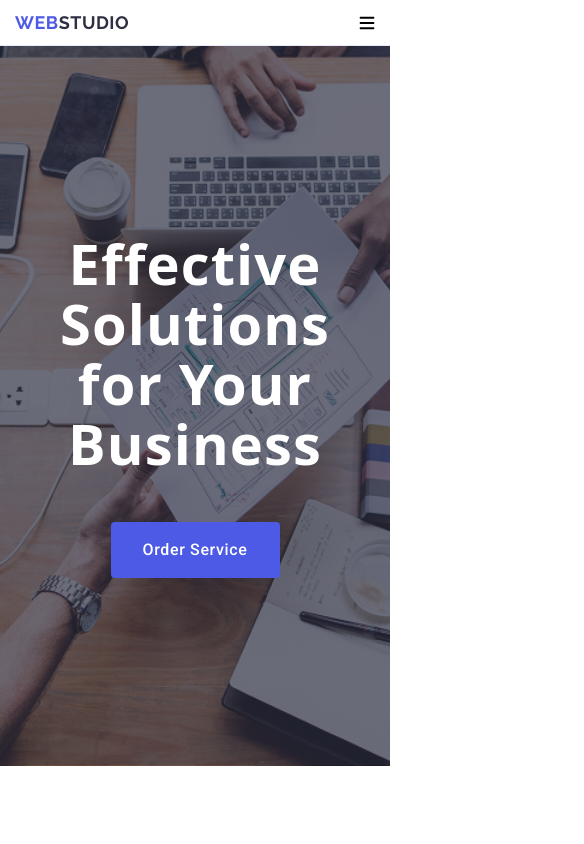
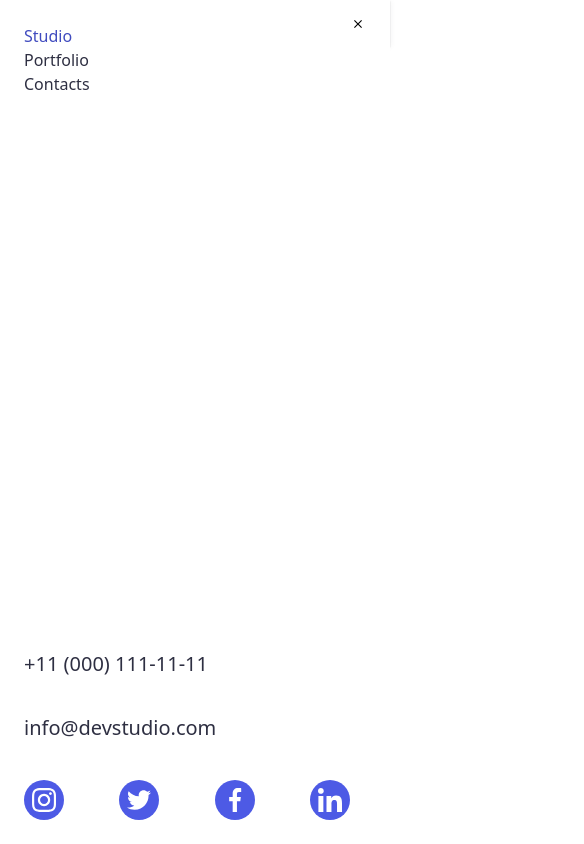
Before and after one commit to eriktank74-hub/homework6, a plain HTML site: page index.html in a window 390 px wide. Shown: the top 844 px of the page, 584 px wide, since content can reach past the window. Drawn offline with nearby package versions, Linux system fonts and the light colour scheme.

Commit message:
homework6

```diff
--- /dev/null
+++ b/css/menu.js
@@ -0,0 +1 @@
+let = document.getElementById("divider");
--- a/css/style.css
+++ b/css/style.css
@@ -28,8 +28,17 @@ img {
     display: block;
 }
 
+@media screen and (max-width: 767px) {
+    body {
+        font-family: "Roboto", sans-serif;
+        color: #434455;
+        background-color: #FFFFFF;
+    }
+
+}
+
 .container {
-    width: 1130px;
+    width: 1158px;
     padding: 0 15px;
     margin-left: auto;
     margin-right: auto;
@@ -41,16 +50,16 @@ img {
     width: 1130px;
 }
 
-@media screen and (max-width: 1158px) {
+@media screen and (max-width: 1157px) {
     .container {
-        width: 768px;
+        width: 767px;
     }
     .container-narrow {
-        width: 768px;
+        width: 767px;
     }
 }
 
-@media screen and (max-width: 768px) {
+@media screen and (max-width: 767px) {
     .container {
         width: 100%;
     }
@@ -75,7 +84,7 @@ img {
     margin-right: auto;
 }
 
-@media screen and (max-width: 768px) {
+@media screen and (max-width: 767px) {
     .header-navigation {
         width: 100%;
         margin-right: initial;
@@ -89,7 +98,7 @@ img {
     justify-content: space-between;
 }
 
-@media screen and (max-width: 1158px) {
+@media screen and (max-width: 1157px) {
     .container-header {
         width: 100%;
     }
@@ -118,12 +127,24 @@ img {
     cursor: pointer;
 }
 
-@media screen and (max-width: 768px) {
+@media screen and (max-width: 767px) {
+    .header-menu-divider {
+
+
+
+         background: #f1f1f1;
+
+    }
+
+}
+
+@media screen and (max-width: 767px) {
     .header-menu-icon {
        display: block;
     }
 
 }
+
 
 .header-title-main {
     font-weight: 700;
@@ -140,6 +161,16 @@ img {
 
 }
 
+@media screen and (max-width: 767px) {
+    .header-title-main {
+        font-weight: 216;
+        font-size: 36px;
+        line-height: 40px;
+        margin-bottom: 32px;
+    }
+
+}
+
 .header-menu-list {
     letter-spacing: 0.02em;
     color: #404bbf;
@@ -147,7 +178,7 @@ img {
     gap: 40px;
 }
 
-@media screen and (max-width: 768px) {
+@media screen and (max-width: 767px) {
     .header-menu-list {
        display: none;
     }
@@ -202,7 +233,7 @@ img {
     align-items: center;
 }
 
-@media screen and (max-width: 768px) {
+@media screen and (max-width: 767px) {
     .header-contacts {
        display: none;
     }
@@ -239,7 +270,7 @@ img {
     color: #404bbf;
 }
 
-@media screen and (max-width: 1158px) {
+@media screen and (max-width: 1157px) {
     .header-contacts-list {
         flex-direction: column;
         gap: 8px;
@@ -290,6 +321,8 @@ img {
 
 .img-people {
     display: block;
+    max-width: 100%;
+    height: auto;
     margin: 0 auto;
     box-shadow: 0px 1px 6px rgba(46, 47, 66, 0.08), 0px 1px 1px rgba(46, 47, 66, 0.16), 0px 2px 1px rgba(46, 47, 66, 0.08);
 
@@ -311,7 +344,7 @@ img {
 
 }
 
-@media screen and (max-width: 1158px) {
+@media screen and (max-width: 1157px) {
     .container-icon {
         display: none;
     }
@@ -360,7 +393,7 @@ img {
     margin-bottom: 8px;
 }
 
-@media screen and (max-width: 1158px) {
+@media screen and (max-width: 1157px) {
     .features-subtitle {
         font-size: 36px;
         line-height: 40px;
@@ -369,11 +402,17 @@ img {
 
 }
 
-@media screen and (max-width: 768px) {
+@media screen and (max-width: 767px) {
     .features-subtitle {
         text-align: center;
+        /* padding-top: 96px; */
     }
 
+}
+
+.img-wrapper-container-people {
+    padding-bottom: 32px;
+    padding-top: 32px;
 }
 
 .team-social-icons {
@@ -400,7 +439,7 @@ img {
     display: flex;
     align-items: center;
     justify-content: center;
-    transition: background-color 250ms cubic-bezier(0.4, 0, 0.2, 1);;
+    transition: background-color 250ms cubic-bezier(0.4, 0, 0.2, 1);
 }
 
 .team-social-icons-link:hover {
@@ -412,16 +451,19 @@ img {
 }
 
 .img-service {
-    display: flex;
-    flex-wrap: wrap;
-    margin-bottom: 34px;
     width: calc(100% - 4px) /6;
+    max-width: 100%;
+    height: auto;
+    display: block;
 }
 
-@media screen and (max-width: 768px) {
+@media screen and (max-width: 767px) {
     .img-service {
-        width: 100%;
+
         justify-content: center;
+        max-width: 100%;
+        height: auto;
+        display: block;
 
     }
 
@@ -448,7 +490,7 @@ img {
     gap: 24px;
 }
 
-@media screen and (max-width: 768px) {
+@media screen and (max-width: 767px) {
     .features-list {
         justify-content: center;
         gap: 72px;
@@ -460,7 +502,7 @@ img {
     width: calc((100% - 72px) / 4);
 }
 
-@media screen and (max-width: 1158px) {
+@media screen and (max-width: 1157px) {
     .features-item {
         width: 356px;
     }
@@ -473,12 +515,11 @@ img {
     /*      ---------SERVICES----------       */
 .team-item {
     background-color: #FFFFFF;
-    padding: 32px 0;
     border-radius: 0px 0px 4px 4px;
     box-shadow: 0px 1px 6px rgba(46, 47, 66, 0.08), 0px 1px 1px rgba(46, 47, 66, 0.16), 0px 2px 1px rgba(46, 47, 66, 0.08); ;
 }
 
-@media screen and (max-width: 1158px) {
+@media screen and (max-width: 1157px) {
     .team-item {
         margin: 0 100%;
     }
@@ -492,18 +533,17 @@ img {
 
 }
 
-@media screen and (max-width: 1158px) {
+@media screen and (max-width: 1157px) {
     .team-list {
         justify-content: center;
         flex-wrap: wrap;
     }
     .team-item {
-        padding: 0;
     }
 
 }
 
-@media screen and (max-width: 768px) {
+@media screen and (max-width: 767px) {
     .team-list {
         gap: 54px;
     }
@@ -511,7 +551,9 @@ img {
 }
 
 .img-wrapper-container {
-    padding: 32px 0;
+    max-width: 100%;
+    height: auto;
+    display: block;
 }
 .team-name-subtitle {
     font-weight: 500;
@@ -558,9 +600,9 @@ img {
     transition: box-shadow 250ms cubic-bezier(0.4, 0, 0.2, 1);
 }
 
-@media screen and (max-width: 1158px) {
+@media screen and (max-width: 1157px) {
     .service-item {
-        width: calc((100% - 96px) / 2);
+        width: calc((100% - 24px) / 2);
     }
     .service-list {
         justify-content: center;
@@ -568,9 +610,9 @@ img {
 
 }
 
-@media screen and (max-width: 768px) {
+@media screen and (max-width: 767px) {
     .service-item {
-        width: calc(100% - 96px);
+
     }
 
 }
@@ -593,7 +635,9 @@ img {
 .img-wrapper-container {
     overflow: hidden;
     position: relative;
-
+    max-width: 100%;
+    height: auto;
+    display: block;
 }
 
 .service-img-description {
@@ -672,9 +716,7 @@ img {
     color: #f4f4fd;
 }
 
-.footer-social-item {
-    color: #f4f4fd;
-}
+
 
 .container-footer {
     align-items: baseline;
@@ -682,17 +724,17 @@ img {
 
 }
 
-@media screen and (max-width: 1158px) {
+@media screen and (max-width: 1157px) {
     .container-footer {
         flex-wrap: wrap;
-        row-gap: 50px;
+        row-gap: 72px;
         justify-content: center;
-        padding: 0 90px;
+        width: 584px;
     }
 
 }
 
-@media screen and (max-width: 768px) {
+@media screen and (max-width: 767px) {
     .container-footer {
         flex-direction: column;
         align-items: center;
@@ -702,9 +744,10 @@ img {
 
 .footer-wrapper {
     align-items: center;
-    margin-right: 120px;
+    margin-right: 80px;
+
 }
-@media screen and (max-width: 1158px) {
+@media screen and (max-width: 1157px) {
     .footer-wrapper {
         flex-grow: 1;
         margin-right: 0;
@@ -716,11 +759,12 @@ img {
 
     .footer-form-wrapper {
         flex-grow: 2;
+
     }
 
 }
 
-@media screen and (max-width: 768px) {
+@media screen and (max-width: 767px) {
     .footer-wrapper {
         text-align: center;
     }
@@ -736,7 +780,7 @@ img {
     margin-bottom: 16px;
 }
 
-@media screen and (max-width: 768px) {
+@media screen and (max-width: 767px) {
     .footer-social-text {
         text-align: center;
     }
@@ -749,7 +793,7 @@ img {
 
 }
 
-@media screen and (max-width: 1158px) {
+@media screen and (max-width: 1157px) {
     .footer-social-list {
         gap: 0;
     }
@@ -760,6 +804,7 @@ img {
     width: 40px;
     height: 40px;
     margin-right: 16px;
+    color: #f4f4fd;
 
 }
 
@@ -774,6 +819,7 @@ img {
     align-items: center;
     justify-content: center;
     transition: background-color 250ms cubic-bezier(0.4, 0, 0.2, 1);
+
 }
 
 .footer-social-link:hover {
@@ -796,7 +842,7 @@ img {
     color: #ffffff;
 }
 
-@media screen and (max-width: 768px) {
+@media screen and (max-width: 767px) {
     .footer-form-title {
         text-align: center;
     }
@@ -809,14 +855,14 @@ img {
 
 }
 
-@media screen and (max-width: 1158px) {
+@media screen and (max-width: 1157px) {
      .footer-form {
         gap: 50px;
     }
 
 }
 
-@media screen and (max-width: 768px) {
+@media screen and (max-width: 767px) {
     .footer-form {
         flex-direction: column;
         align-items: center;
@@ -859,7 +905,7 @@ img {
 
 }
 
-@media screen and (max-width: 1158px) {
+@media screen and (max-width: 1157px) {
     .footer-form-btn {
         width: min-content;
     }
@@ -871,6 +917,86 @@ img {
 }
 
 /* --------------------MODAL------------------ */
+@media screen and (max-width: 767px ) {
+
+.fullscreen-menu {
+    width: 100%;
+    position: fixed;
+    top: 0;
+    left: 0;
+    height: 100%;
+    z-index: 10;
+    background-color: #ffffff;
+    padding: 24px;
+}
+
+.fullscreen-menu-container {
+    height: 100%;
+    display: flex;
+    flex-direction: column;
+}
+
+.fullscreen-menu-close-icon {
+    position: absolute;
+    top: 24px;
+    right: 24px;
+    cursor: pointer;
+    transform: translate(-50%, -50%);
+}
+
+.fullscreen-menu-contacts-list {
+    margin-top: auto;
+    display: flex;
+    gap: 40px;
+    flex-direction: column;
+}
+
+.fullscreen-menu-social-list {
+    display: flex;
+    justify-content: space-between;
+    margin-top: 40px;
+}
+
+.fullscreen-menu-social-icon {
+    fill: #ffffff;
+}
+
+.fullscreen-menu-social-link {
+    width: 100%;
+    height: 100%;
+    background-color: #4d5ae5;
+    border-radius: 50%;
+    display: flex;
+    align-items: center;
+    justify-content: center;
+    transition: background-color 250ms cubic-bezier(0.4, 0, 0.2, 1);
+}
+
+.fullscreen-menu-social-item {
+    width: 40px;
+    height: 40px;
+    margin-right: 16px;
+    color: #f4f4fd;
+}
+
+.visually-hidden-menu {
+    font-size: 36px;
+}
+
+.header-contacts-link-menu {
+    font-size: 20px;
+    line-height: 24px;
+    color: #2E2F42;
+}
+
+.header-contacts-link-menu:hover {
+    color: #404bbf;
+}
+
+.header-link-studio-menu {
+    color: #404bbf;
+    transition: color 250ms cubic-bezier(0.4, 0, 0.2, 1);
+}
 
 .backdrop-container {
     width: 100%;
@@ -882,6 +1008,7 @@ img {
     transition: opacity 250ms cubic-bezier(0.4, 0, 0.2, 1), visibility 250ms cubic-bezier(0.4, 0, 0.2, 1);
     background-color: rgba(46, 47, 66, 0.4);
 
+}
 }
 
 .modal {
@@ -898,10 +1025,10 @@ img {
     padding: 72px 24px 24px 24px;
 }
 
-@media screen and (max-width: 768px) {
+@media screen and (max-width: 767px) {
     .modal {
         width: 90%;
-
+        padding: 16px;
     }
 
 }
--- a/index.html
+++ b/index.html
@@ -22,14 +22,14 @@
             <a class="header-logo" href="./index.html">
                 WEB<span class="logo-studio">Studio</span>
             </a>
+            <svg class="header-menu-icon" width="16" height="14">
+                <use href="./images/user.svg#icon-menu"></use>
+            </svg>
             <ul class="header-menu-list">
                 <li class="header-menu-item"><a class="header-menu-link header-link-studio" href="./index.html">Studio</a></li>
                 <li class="header-menu-item"><a class="header-menu-link header-link-porfolio" href="">Portfolio</a></li>
                 <li class="header-menu-item"><a class="header-menu-link header-link-contacts" href="">Contacts</a></li>
             </ul>
-            <svg class="header-menu-icon" width="16" height="14">
-                <use href="./images/user.svg#icon-menu"></use>
-            </svg>
         </nav>
         <address class="header-contacts">
             <ul class="header-contacts-list">
@@ -108,7 +108,7 @@
             <ul class="team-list">
                 <li class="team-item">
                     <img class="img-people" src="./images/card1.jpg" alt="Mark Guerrero" width="264" />
-                    <div class="img-wrapper-container">
+                    <div class="img-wrapper-container-people">
                         <h3 class="team-name-subtitle">Mark Guerrero</h3>
                         <p class="team-work-descrition">Product Designer</p>
                         <ul class="team-social-icons">
@@ -145,7 +145,7 @@
                 </li>
                 <li class="team-item">
                     <img class="img-people" src="./images/card2.jpg" alt="Tom Ford" width="264" />
-                    <div class="img-wrapper-container">
+                    <div class="img-wrapper-container-people">
                         <h3 class="team-name-subtitle">Tom Ford</h3>
                         <p class="team-work-descrition">Frontend Developer</p>
                         <ul class="team-social-icons">
@@ -182,7 +182,7 @@
                 </li>
                 <li class="team-item">
                     <img class="img-people" src="./images/card3.jpg" alt="Camila Garcia" width="264" />
-                    <div class="img-wrapper-container">
+                    <div class="img-wrapper-container-people">
                         <h3 class="team-name-subtitle">Camila Garcia</h3>
                         <p class="team-work-descrition">Marketing</p>
                         <ul class="team-social-icons">
@@ -219,7 +219,7 @@
                 </li>
                 <li class="team-item">
                     <img class="img-people" src="./images/card4.jpg" alt="Daniel Wilson" width="264" />
-                    <div class="img-wrapper-container">
+                    <div class="img-wrapper-container-people">
                         <h3 class="team-name-subtitle">Daniel Wilson</h3>
                         <p class="team-work-descrition">UI Designer</p>
                         <ul class="team-social-icons">
@@ -402,6 +402,53 @@
       </div>
     </div>
 </footer>
+<div class="fullscreen-menu" display = 'none'>
+            <svg class="fullscreen-menu-close-icon" width="8" height="8">
+                <use href="./images/user.svg#icon-x"></use>
+            </svg>
+
+             <div class="fullscreen-menu-container">
+                <ul class="s">
+                    <li class="header-menu-item-menu"><a class="header-menu-link header-link-studio-menu" href="./index.html">Studio</a></li>
+                    <li class="header-menu-item-menu"><a class="header-menu-link header-link-porfolio" href="">Portfolio</a></li>
+                    <li class="header-menu-item-menu"><a class="header-menu-link header-link-contacts" href="">Contacts</a></li>
+                </ul>
+                <ul class="fullscreen-menu-contacts-list">
+                    <li class="header-contacts-item"><a class="header-contacts-link-menu" href="tel:+110001111111">+11 (000) 111-11-11</a></li>
+                    <li class="header-contacts-item"><a class="header-contacts-link-menu" href="mailto:info@devstudio.com">info@devstudio.com</a></li>
+                </ul>
+            <ul class="fullscreen-menu-social-list">
+                <li class="fullscreen-menu-social-item">
+                    <a class="fullscreen-menu-social-link" href="">
+                        <svg class="fullscreen-menu-social-icon" width="24" height="24">
+                            <use href="./images/icons.svg#icon-instagram"></use>
+                        </svg>
+                    </a>
+                </li>
+                <li class="fullscreen-menu-social-item">
+                    <a class="fullscreen-menu-social-link" href="">
+                        <svg class="fullscreen-menu-social-icon" width="24" height="24">
+                            <use href="./images/icons.svg#icon-twitter"></use>
+                        </svg>
+                    </a>
+                </li>
+                <li class="fullscreen-menu-social-item">
+                    <a class="fullscreen-menu-social-link" href="">
+                        <svg class="fullscreen-menu-social-icon" width="24" height="24">
+                            <use href="./images/icons.svg#icon-facebook"></use>
+                        </svg>
+                    </a>
+                </li>
+                <li class="fullscreen-menu-social-item">
+                    <a class="fullscreen-menu-social-link" href="">
+                        <svg class="fullscreen-menu-social-icon" width="24" height="24">
+                            <use href="./images/icons.svg#icon-linkedin"></use>
+                        </svg>
+                    </a>
+                </li>
+            </ul>
+    </div>
+</div>
 <div class="backdrop-container" style="display: none;">
     <div class="modal">
         <button type="button" class="modal-close-btn">
```
